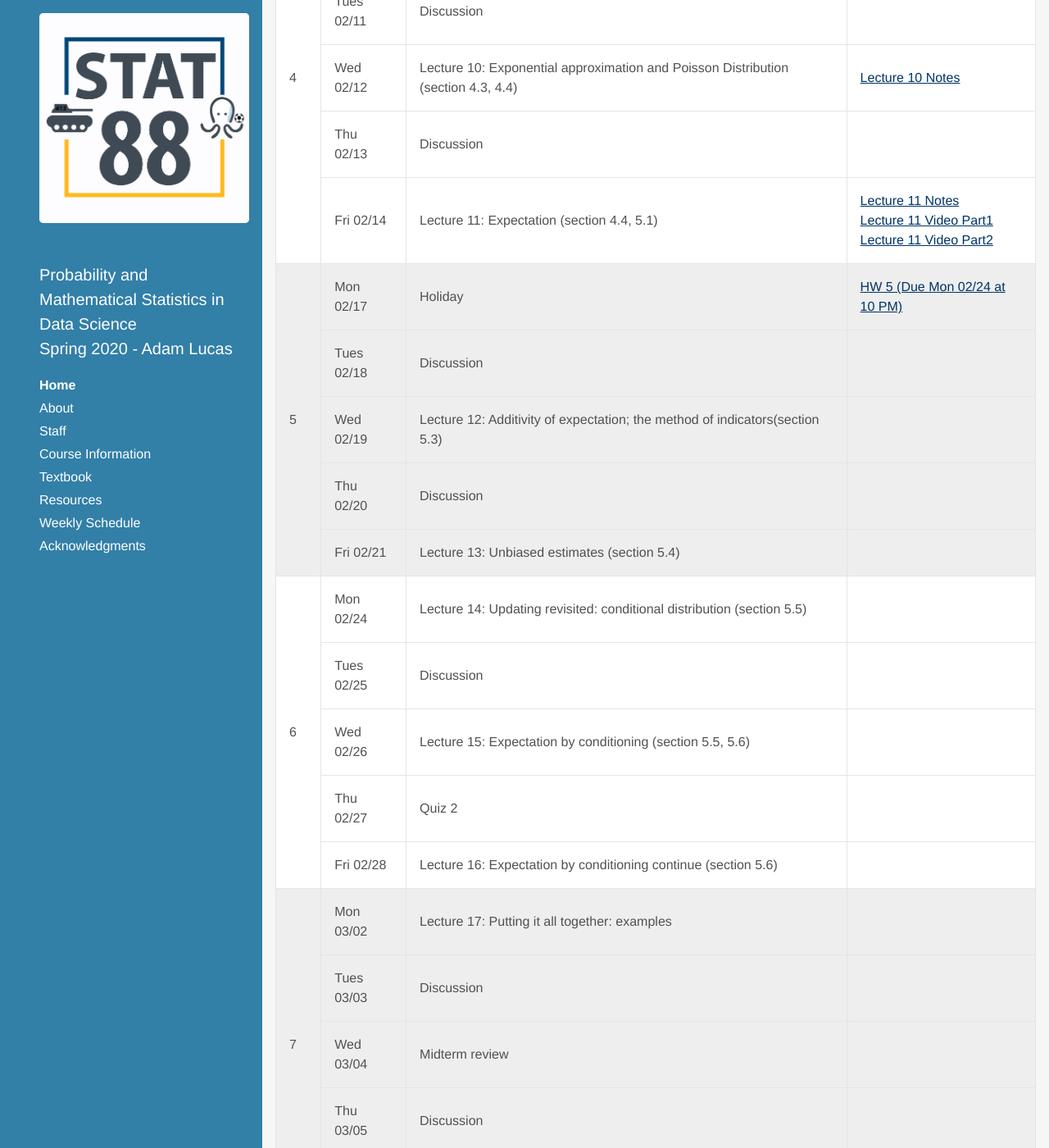
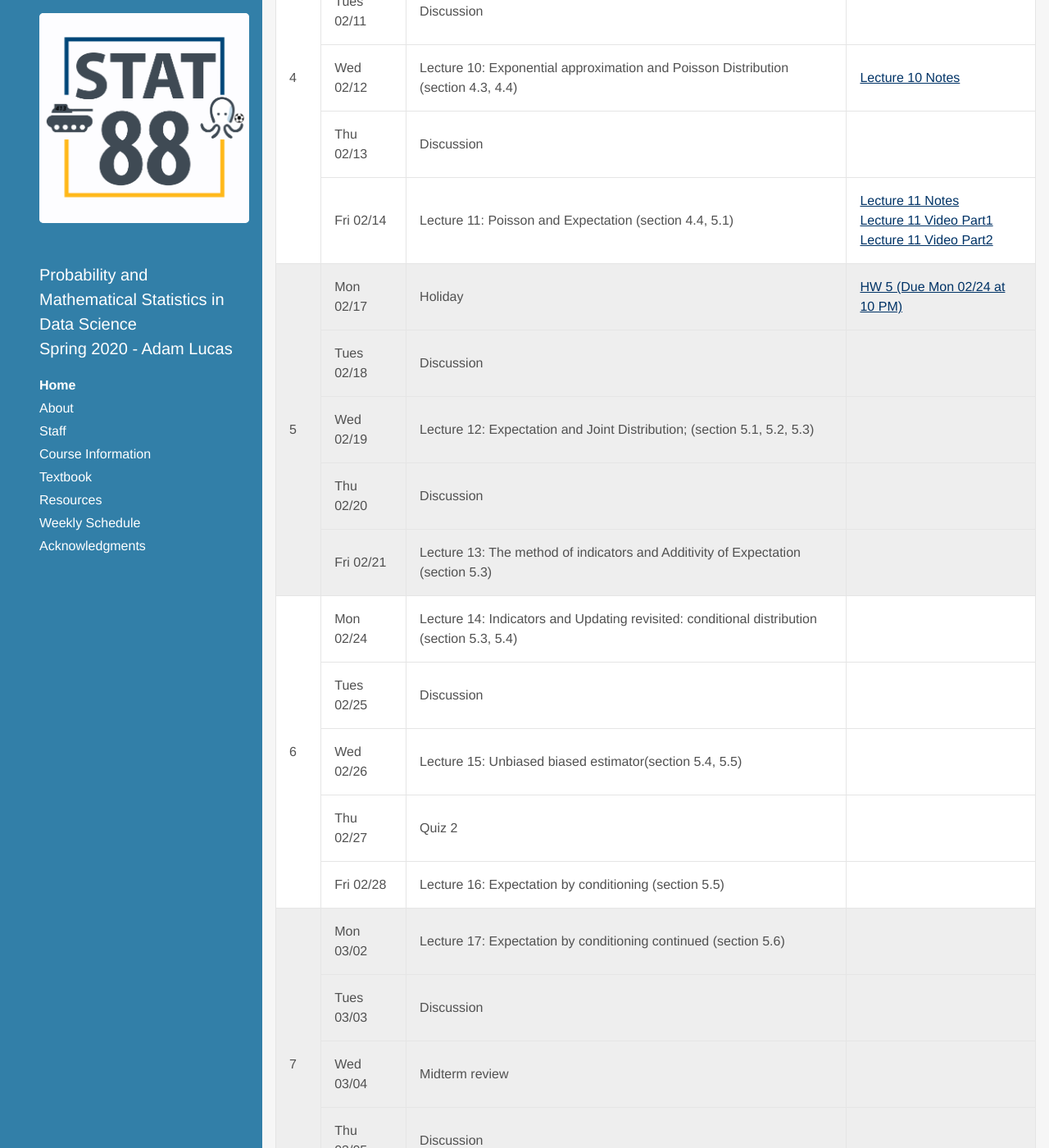
Before and after one commit to stat88/stat88.github.io, a Jekyll site: the page built from index.html, in a window 1280 px wide and 1400 px high, scrolled down 1852 px. Shown: the whole window at 82% size. Built offline with Jekyll 4.4.1, drawn with Linux system fonts in a browser that asks for light colours; some web fonts are replaced; the list of posts is cut into pages by our own code.

Commit message:
update schedule

```diff
--- a/_data/syllabus2.yml
+++ b/_data/syllabus2.yml
@@ -101,7 +101,7 @@ weeks:
     - date: Thu 02/13
       content: "Discussion"
     - date: Fri 02/14
-      content: "Lecture 11: Expectation (section 4.4, 5.1)"
+      content: "Lecture 11: Poisson and Expectation (section 4.4, 5.1)"
       assignments:
       - name: "Lecture 11 Notes"
         url: http://stat88.org/assets/notes/Lec11.pdf
@@ -123,11 +123,11 @@ weeks:
     - date: Tues 02/18
       content: "Discussion"
     - date: Wed 02/19
-      content: "Lecture 12: Additivity of expectation; the method of indicators(section 5.3)"
+      content: "Lecture 12: Expectation and Joint Distribution; (section 5.1, 5.2, 5.3)"
     - date: Thu 02/20
       content: "Discussion"
     - date: Fri 02/21
-      content: "Lecture 13: Unbiased estimates (section 5.4)"
+      content: "Lecture 13: The method of indicators and Additivity of Expectation (section 5.3)"
 
 
   - weekNum: 6
@@ -135,17 +135,17 @@ weeks:
     weekDuration: 02/24-02/28
     basic:
     - date: Mon 02/24
-      content: "Lecture 14: Updating revisited: conditional distribution (section 5.5)"
+      content: "Lecture 14: Indicators and Updating revisited: conditional distribution (section 5.3, 5.4)"
       assignments:
       # - name: HW 6 (Due Mon 03/02 at 10 PM)
     - date: Tues 02/25
       content: "Discussion"
     - date: Wed 02/26
-      content: "Lecture 15: Expectation by conditioning (section 5.5, 5.6)"
+      content: "Lecture 15: Unbiased biased estimator(section 5.4, 5.5)"
     - date: Thu 02/27
       content: "Quiz 2"
     - date: Fri 02/28
-      content: "Lecture 16: Expectation by conditioning continue (section 5.6)"
+      content: "Lecture 16: Expectation by conditioning (section 5.5)"
 
 
   - weekNum: 7
@@ -153,7 +153,7 @@ weeks:
     weekDuration: 03/02-03/06
     basic:
     - date: Mon 03/02
-      content: "Lecture 17: Putting it all together: examples"
+      content: "Lecture 17: Expectation by conditioning continued (section 5.6)"
       assignments:
       # - name: HW 7 (Due Mon 03/09 at 10 PM)
     - date: Tues 03/03
```
